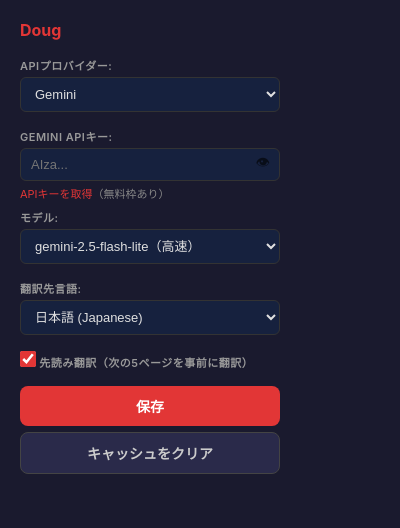
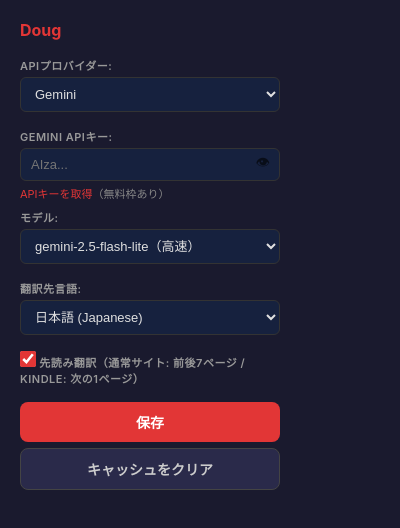
Before and after one commit to submontane-studio/doug, a browser extension: page popup.html in a window 400 px wide. Drawn offline with Linux system fonts and the light colour scheme.

Commit message:
fix: 先読み翻訳の説明を実際の動作（通常/Kindle別）に修正

```diff
--- a/popup.html
+++ b/popup.html
@@ -114,7 +114,7 @@
     <div class="section">
       <label class="toggle-row">
         <input type="checkbox" id="prefetch" checked>
-        <span>先読み翻訳（次の5ページを事前に翻訳）</span>
+        <span>先読み翻訳（通常サイト: 前後7ページ / Kindle: 次の1ページ）</span>
       </label>
     </div>
 
```
